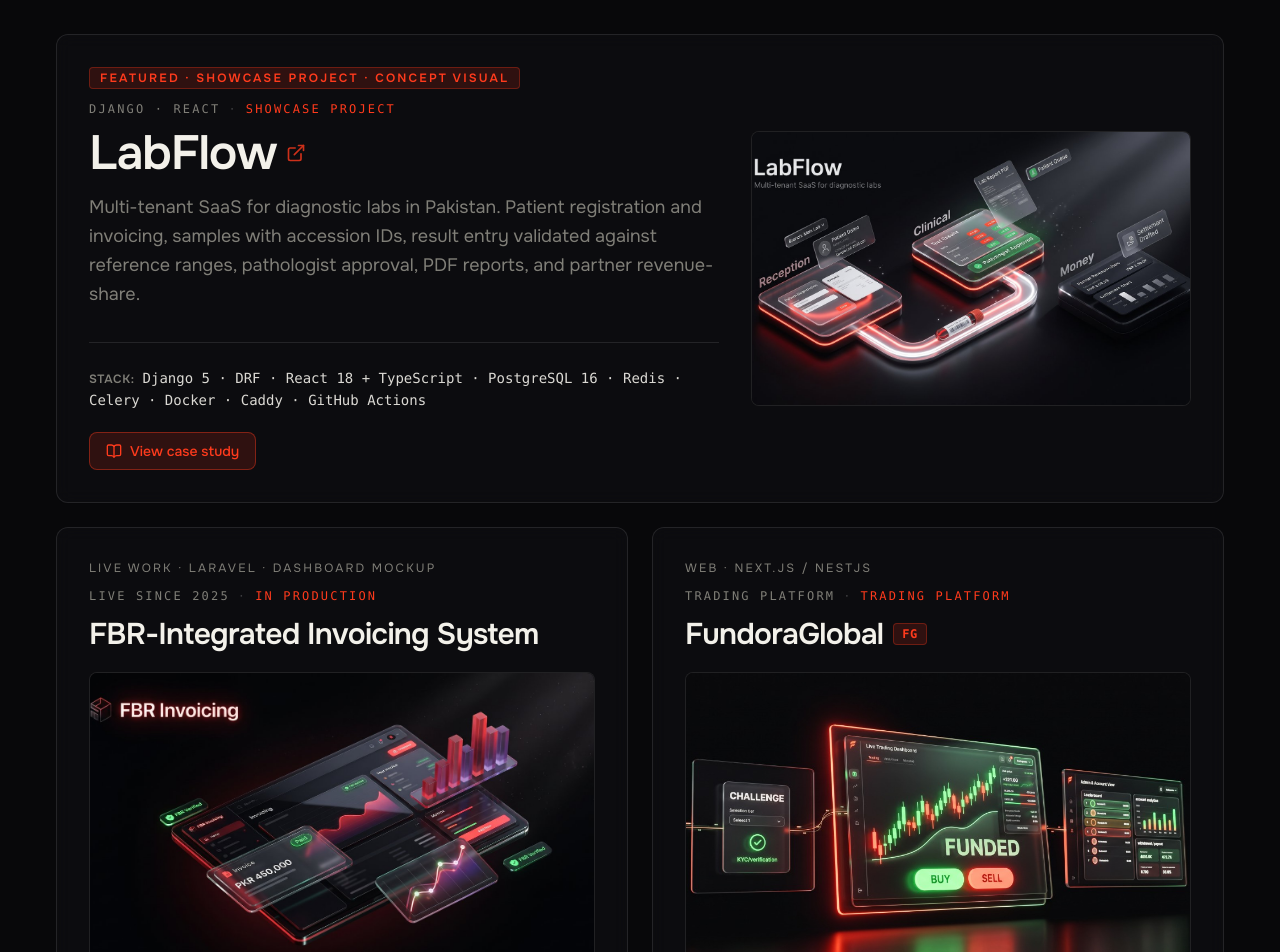
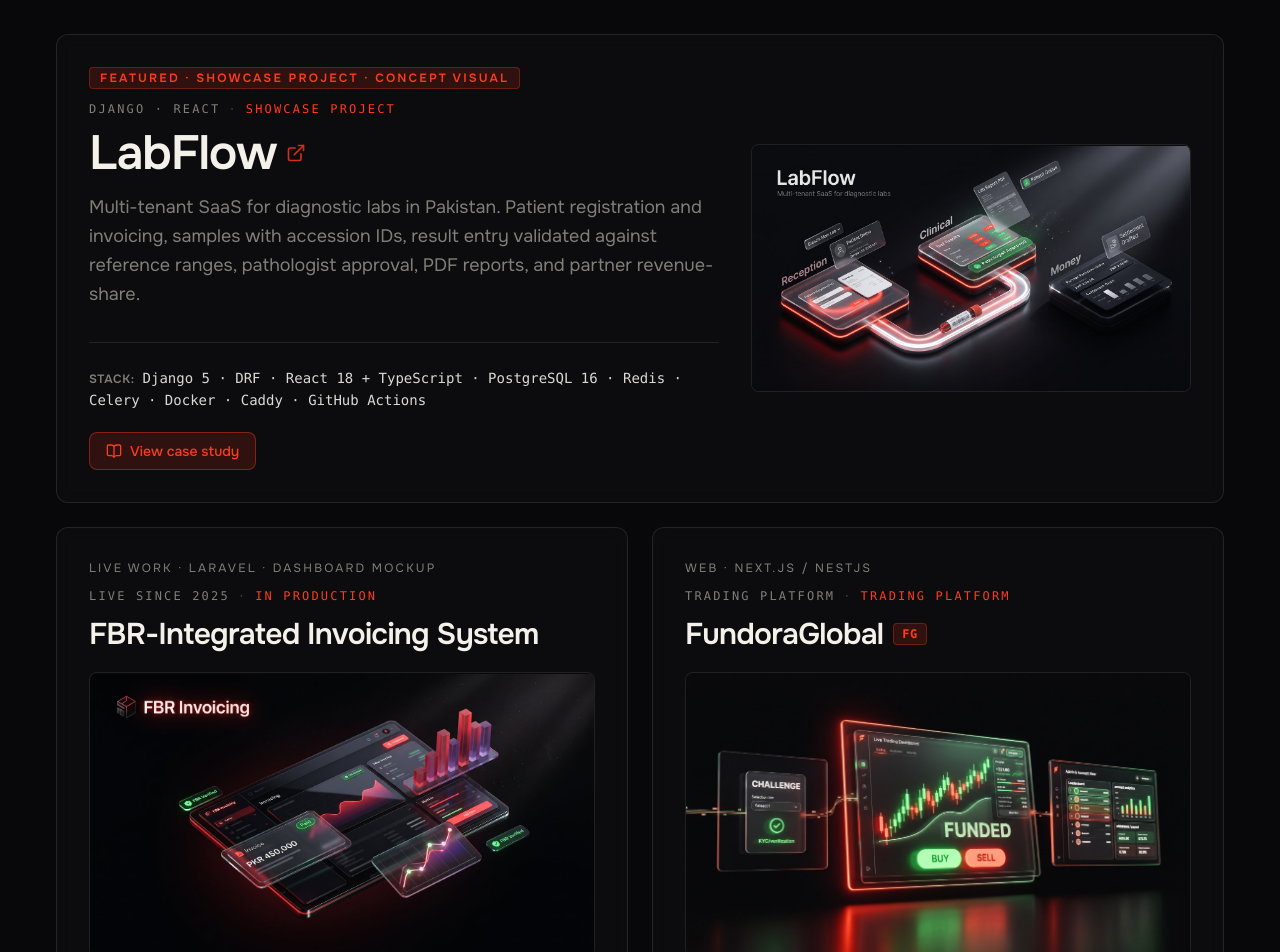
Before and after one commit to kamrandebugging/Portfolio, a React (Vite) app: page / in a window 1280 px wide. Shown: the part 3620-4572 px from the top of the page. Built offline with nearby package versions, Linux system fonts and the light colour scheme.

Commit message:
fix(projects): prevent image and heading crop on hover with 16/9 aspect-contain

```diff
--- a/src/components/Projects.tsx
+++ b/src/components/Projects.tsx
@@ -166,13 +166,13 @@
 
                     {/* Right image column: eager load for featured card */}
                     <div className="lg:col-span-5 w-full">
-                      <div className="overflow-hidden rounded-lg border border-white/10 bg-[#08080a] aspect-[16/10] w-full">
+                      <div className="overflow-hidden rounded-lg border border-white/10 bg-[#08080a] aspect-[16/9] w-full transition-all duration-300 group-hover:border-[#ff3b1d]/40 group-hover:shadow-[0_0_25px_rgba(255,59,29,0.18)]">
                         {project.image && (
                           <img
                             src={project.image}
                             alt={`${project.name} preview`}
                             loading="eager"
-                            className="w-full h-full object-cover object-top transition-transform duration-500 ease-out group-hover:scale-105"
+                            className="w-full h-full object-contain object-center transition-all duration-300 group-hover:brightness-105"
                           />
                         )}
                       </div>
@@ -216,14 +216,14 @@
                         )}
                       </div>
 
-                      {/* Image Preview with hover zoom */}
+                      {/* Image Preview with glow hover effect (no cropping) */}
                       {project.image && (
-                        <div className="my-5 overflow-hidden rounded-lg border border-white/10 bg-[#08080a] aspect-[16/10] w-full">
+                        <div className="my-5 overflow-hidden rounded-lg border border-white/10 bg-[#08080a] aspect-[16/9] w-full transition-all duration-300 group-hover:border-[#ff3b1d]/40 group-hover:shadow-[0_0_25px_rgba(255,59,29,0.15)]">
                           <img
                             src={project.image}
                             alt={`${project.name} preview`}
                             loading="lazy"
-                            className="w-full h-full object-cover object-top transition-transform duration-500 ease-out group-hover:scale-105"
+                            className="w-full h-full object-contain object-center transition-all duration-300 group-hover:brightness-105"
                           />
                         </div>
                       )}
```
